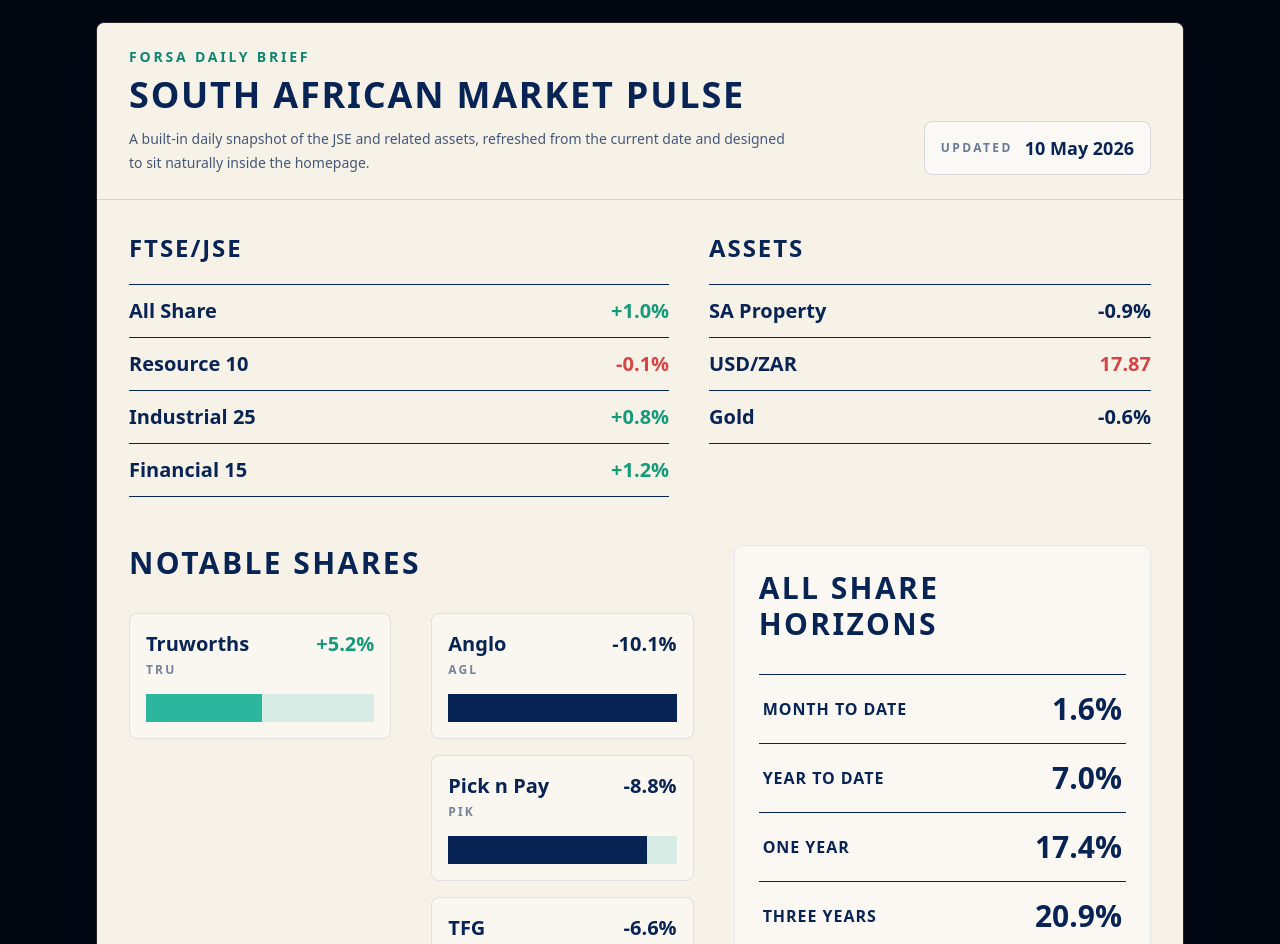
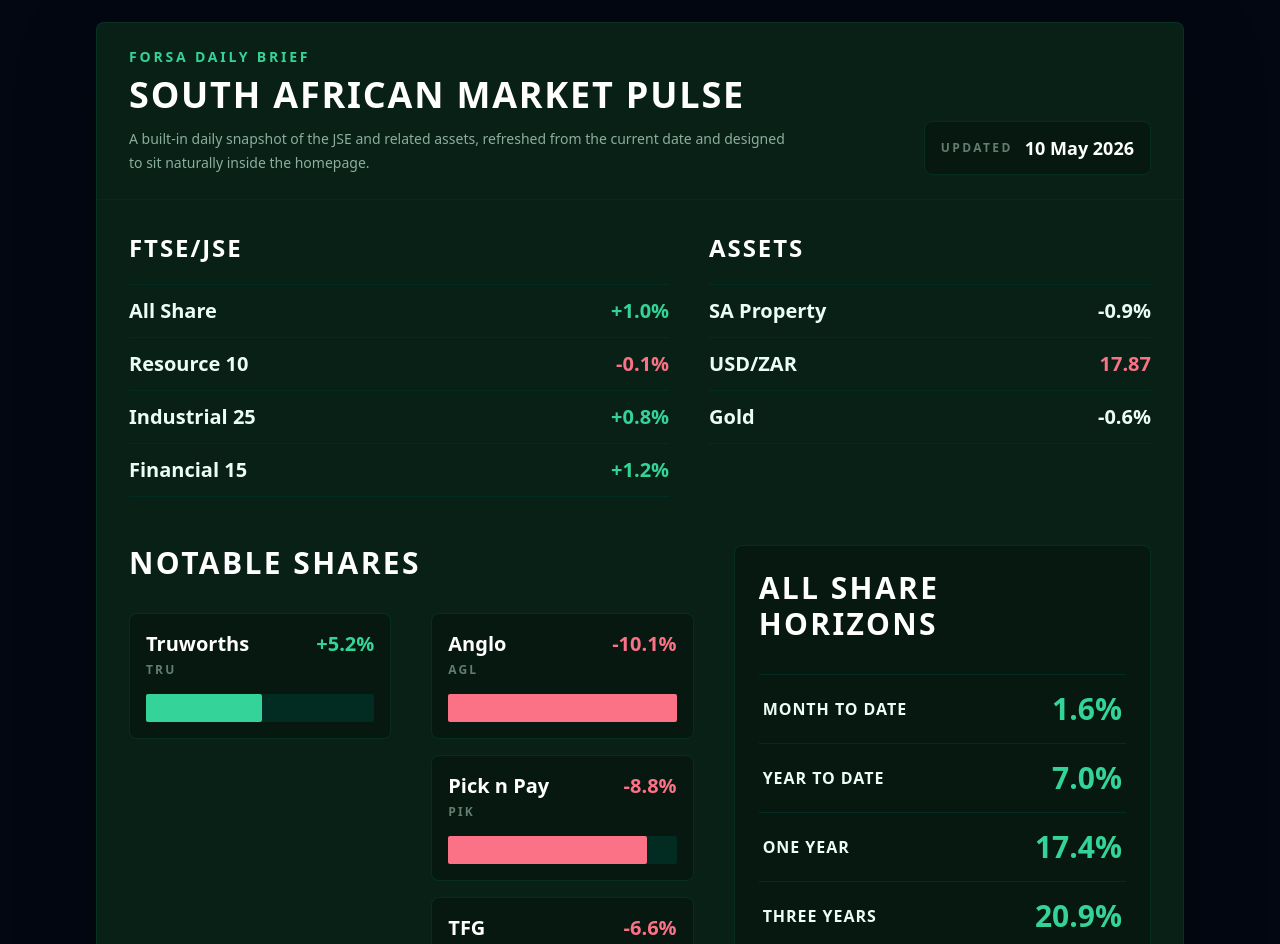
Before and after one commit to ashfaaqmohamed/sa-prediction-market, a React (Vite) app in the folder frontend/: page / in a window 1280 px wide. Shown: the part 2288-3232 px from the top of the page. Built offline with nearby package versions, Linux system fonts and the light colour scheme; no server answers.

Commit message:
Retheme daily market pulse section

```diff
--- a/frontend/src/components/DailyDecode.tsx
+++ b/frontend/src/components/DailyDecode.tsx
@@ -138,12 +138,12 @@ function buildSnapshot(date: Date) {
 function TableBlock({ title, rows }: { title: string; rows: MetricRow[] }) {
   return (
     <div>
-      <h3 className="text-2xl font-bold uppercase tracking-[0.08em] text-[#082454]">{title}</h3>
-      <div className="mt-5 divide-y divide-[#082454] border-y border-[#082454]">
+      <h3 className="text-2xl font-bold uppercase tracking-[0.08em] text-white">{title}</h3>
+      <div className="mt-5 divide-y divide-emerald-950 border-y border-emerald-950">
         {rows.map((row) => (
-          <div key={row.label} className="grid grid-cols-[minmax(0,1fr)_100px] gap-4 py-3 text-xl font-semibold">
+          <div key={row.label} className="grid grid-cols-[minmax(0,1fr)_100px] gap-4 py-3 text-xl font-semibold text-emerald-50">
             <span>{row.label}</span>
-            <span className={`text-right ${row.positive === false ? 'text-[#d64545]' : row.positive ? 'text-[#159a7a]' : ''}`}>
+            <span className={`text-right ${row.positive === false ? 'text-rose-400' : row.positive ? 'text-emerald-400' : 'text-emerald-50'}`}>
               {row.value}
             </span>
           </div>
@@ -158,16 +158,16 @@ function ShareBar({ share, maxValue }: { share: ShareMove; maxValue: number }) {
   const positive = share.value > 0;
 
   return (
-    <div className="rounded-lg border border-[#082454]/10 bg-white/35 p-4">
+    <div className="rounded-lg border border-emerald-900/40 bg-black/25 p-4">
       <div className="flex items-baseline justify-between gap-4">
         <div className="min-w-0">
-          <div className="text-xl font-bold text-[#082454]">{share.label}</div>
-          <div className="mt-1 text-xs font-semibold uppercase tracking-[0.18em] text-[#082454]/55">{share.ticker}</div>
+          <div className="text-xl font-bold text-white">{share.label}</div>
+          <div className="mt-1 text-xs font-semibold uppercase tracking-[0.18em] text-emerald-100/45">{share.ticker}</div>
         </div>
-        <span className={`shrink-0 text-xl font-bold ${positive ? 'text-[#159a7a]' : 'text-[#082454]'}`}>{formatPercent(share.value)}</span>
+        <span className={`shrink-0 text-xl font-bold ${positive ? 'text-emerald-400' : 'text-rose-400'}`}>{formatPercent(share.value)}</span>
       </div>
-      <div className="mt-4 h-7 bg-[#d6ece5]">
-        <div className={`h-full ${positive ? 'bg-[#2cb69e]' : 'bg-[#082454]'}`} style={{ width }} />
+      <div className="mt-4 h-7 rounded-sm bg-emerald-950">
+        <div className={`h-full rounded-sm ${positive ? 'bg-emerald-400' : 'bg-rose-400'}`} style={{ width }} />
       </div>
     </div>
   );
@@ -179,19 +179,19 @@ export default function DailyDecode() {
   const maxMove = Math.max(...snapshot.positives.map((share) => Math.abs(share.value)), ...snapshot.negatives.map((share) => Math.abs(share.value)), 1);
 
   return (
-    <section className="rounded-lg border border-zinc-800 bg-[#f7f2e8] text-[#082454] shadow-[0_24px_80px_rgba(3,12,30,0.18)]">
-      <div className="border-b border-[#082454]/15 px-6 py-6 sm:px-8">
+    <section className="rounded-lg border border-emerald-900/40 bg-[#092016] text-emerald-50 shadow-[0_24px_80px_rgba(0,0,0,0.28)]">
+      <div className="border-b border-emerald-950 px-6 py-6 sm:px-8">
         <div className="flex flex-col gap-5 lg:flex-row lg:items-end lg:justify-between">
           <div>
-            <div className="text-sm font-semibold uppercase tracking-[0.2em] text-[#0f8472]">ForSA daily brief</div>
-            <h3 className="mt-2 text-3xl font-bold uppercase tracking-[0.05em] text-[#082454] sm:text-4xl">South African market pulse</h3>
-            <p className="mt-3 max-w-2xl text-sm leading-6 text-[#082454]/75">
+            <div className="text-sm font-semibold uppercase tracking-[0.2em] text-emerald-400">ForSA daily brief</div>
+            <h3 className="mt-2 text-3xl font-bold uppercase tracking-[0.05em] text-white sm:text-4xl">South African market pulse</h3>
+            <p className="mt-3 max-w-2xl text-sm leading-6 text-emerald-100/65">
               A built-in daily snapshot of the JSE and related assets, refreshed from the current date and designed to sit naturally inside the homepage.
             </p>
           </div>
-          <div className="inline-flex w-fit items-center gap-3 rounded-lg border border-[#082454]/15 bg-white/55 px-4 py-3">
-            <div className="text-xs font-semibold uppercase tracking-[0.2em] text-[#082454]/60">Updated</div>
-            <div className="text-lg font-bold text-[#082454]">{formatDate(today)}</div>
+          <div className="inline-flex w-fit items-center gap-3 rounded-lg border border-emerald-900/40 bg-black/25 px-4 py-3">
+            <div className="text-xs font-semibold uppercase tracking-[0.2em] text-emerald-100/45">Updated</div>
+            <div className="text-lg font-bold text-white">{formatDate(today)}</div>
           </div>
         </div>
       </div>
@@ -204,7 +204,7 @@ export default function DailyDecode() {
 
         <div className="mt-12 grid gap-10 xl:grid-cols-[minmax(0,1.15fr)_minmax(0,0.85fr)]">
           <div>
-            <h3 className="text-3xl font-bold uppercase tracking-[0.08em] text-[#082454]">Notable shares</h3>
+            <h3 className="text-3xl font-bold uppercase tracking-[0.08em] text-white">Notable shares</h3>
             <div className="mt-8 grid gap-4 lg:grid-cols-2 lg:gap-x-10">
               <div className="space-y-4">
                 {snapshot.positives.map((share) => (
@@ -219,24 +219,24 @@ export default function DailyDecode() {
             </div>
           </div>
 
-          <div className="rounded-lg border border-[#082454]/12 bg-white/45 p-6">
-            <h3 className="text-3xl font-bold uppercase tracking-[0.08em] text-[#082454]">All Share horizons</h3>
-            <div className="mt-8 grid gap-0 border-y border-[#082454] sm:grid-cols-2 xl:grid-cols-1">
+          <div className="rounded-lg border border-emerald-900/40 bg-black/25 p-6">
+            <h3 className="text-3xl font-bold uppercase tracking-[0.08em] text-white">All Share horizons</h3>
+            <div className="mt-8 grid gap-0 border-y border-emerald-950 sm:grid-cols-2 xl:grid-cols-1">
               {snapshot.horizons.map((item) => (
-                <div key={item.label} className="grid grid-cols-[minmax(0,1fr)_120px] items-center gap-4 border-b border-[#082454] px-1 py-4 last:border-b-0">
-                  <div className="text-base font-semibold uppercase tracking-[0.06em]">{item.label}</div>
-                  <div className="text-right text-3xl font-bold">{item.value}</div>
+                <div key={item.label} className="grid grid-cols-[minmax(0,1fr)_120px] items-center gap-4 border-b border-emerald-950 px-1 py-4 last:border-b-0">
+                  <div className="text-base font-semibold uppercase tracking-[0.06em] text-emerald-50">{item.label}</div>
+                  <div className="text-right text-3xl font-bold text-emerald-400">{item.value}</div>
                 </div>
               ))}
             </div>
-            <div className="mt-6 text-sm leading-6 text-[#082454]/70">
+            <div className="mt-6 text-sm leading-6 text-emerald-100/55">
               Demo daily snapshot. Values refresh from the current browser date until a live data feed is wired in.
             </div>
           </div>
         </div>
 
-        <div className="mt-8 flex flex-col gap-4 border-t border-[#082454]/15 pt-5 text-sm text-[#082454]/75 sm:flex-row sm:items-center sm:justify-between">
-          <div className="font-semibold text-[#082454]">
+        <div className="mt-8 flex flex-col gap-4 border-t border-emerald-950 pt-5 text-sm text-emerald-100/55 sm:flex-row sm:items-center sm:justify-between">
+          <div className="font-semibold text-emerald-300">
             Midnight refresh
           </div>
         </div>
```
